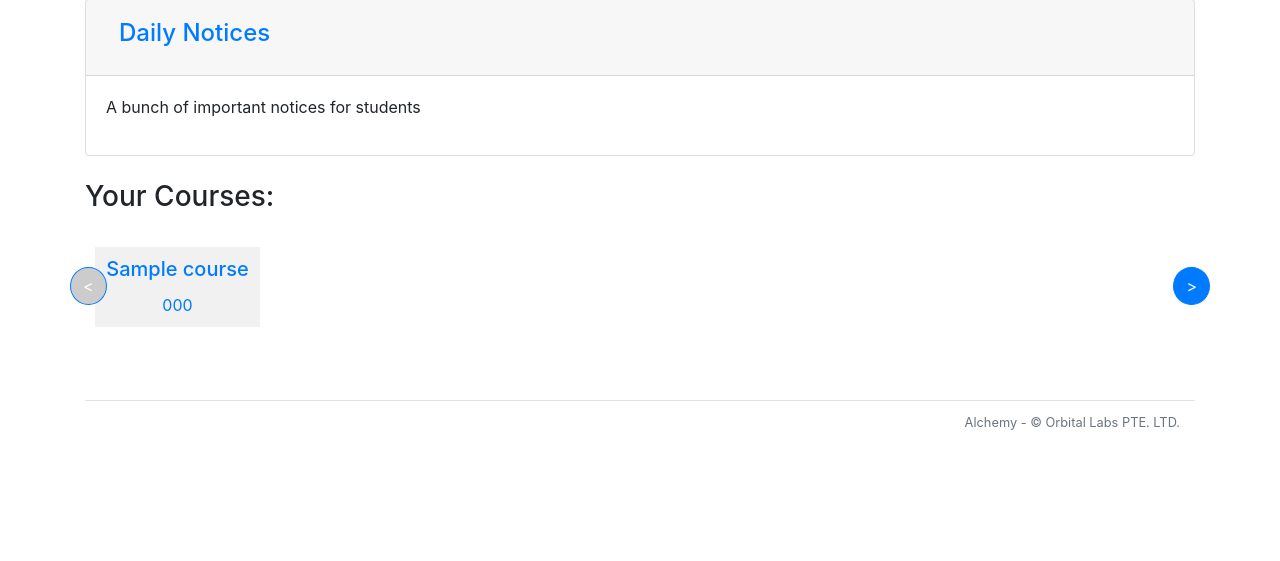
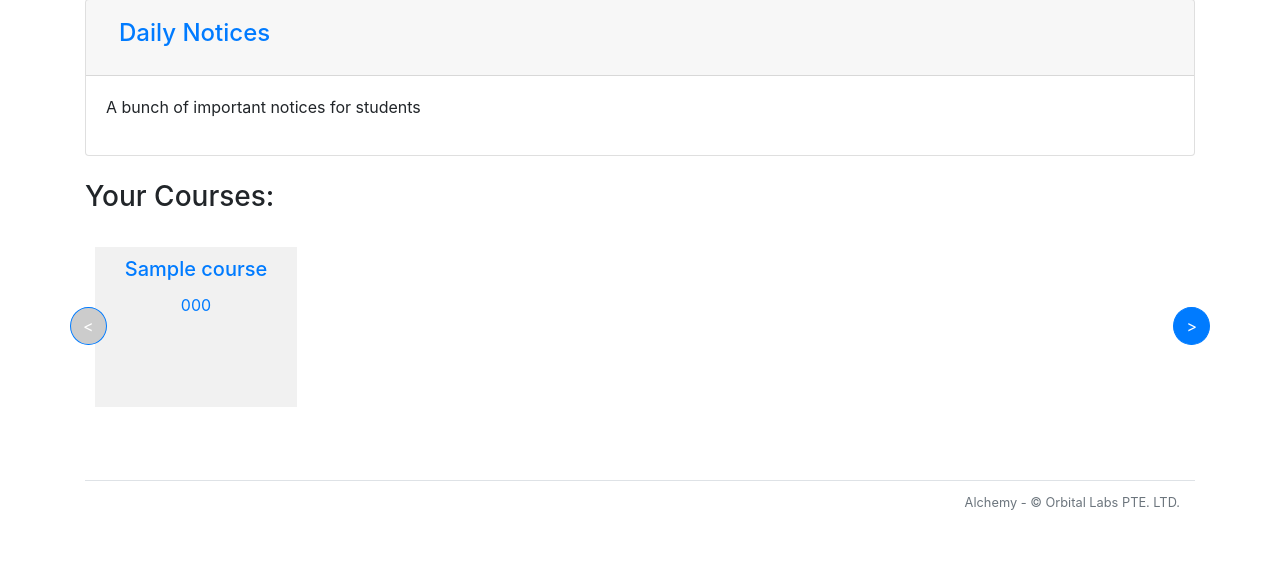
Before and after one commit to RTunley/alchemy, a Flask app: page /account/1/student/1/index in a window 1280 px wide. Shown: the part 301-862 px from the top of the page. Before the commit the page ends 731 px from the top, so only its background shows below. Run offline with Flask 2, Linux system fonts and the light colour scheme; tables that the repository leaves empty hold one stand-in row (values such as "Sample post"); parts of the project's set-up code (start-up, migrations or seed data) failed here and were passed over; some libraries are stand-ins or nearby versions.

Commit message:
Made some aesthetic changes to the course carousel. Still doesn'rt wrap, but we can figure that out later.

```diff
--- a/alchemy/static/course_carousel.css
+++ b/alchemy/static/course_carousel.css
@@ -1,7 +1,7 @@
 .MultiCarousel { float: left; overflow: hidden; padding: 15px; width: 100%; position:relative; }
     .MultiCarousel .MultiCarousel-inner { transition: 1s ease all; float: left; }
         .MultiCarousel .MultiCarousel-inner .item { float: left;}
-        .MultiCarousel .MultiCarousel-inner .item > div { text-align: center; padding:10px; margin:10px; background:#f1f1f1; color:#666;}
+        .MultiCarousel .MultiCarousel-inner .item > div { text-align: center; padding:10px; margin:10px; background:#f1f1f1; color:'red'; height:10em;}
     .MultiCarousel .leftLst, .MultiCarousel .rightLst { position:absolute; border-radius:50%;top:calc(50% - 20px); }
     .MultiCarousel .leftLst { left:0; }
     .MultiCarousel .rightLst { right:0; }
--- a/alchemy/static/course_carousel.js
+++ b/alchemy/static/course_carousel.js
@@ -33,7 +33,6 @@ $(document).ready(function () {
             btnParentSb = $(this).parent().attr(dataItems);
             itemsSplit = btnParentSb.split(',');
             $(this).parent().attr("id", "MultiCarousel" + id);
-
 
             if (bodyWidth >= 1200) {
                 incno = itemsSplit[3];
--- a/alchemy/templates/account/student/index.html
+++ b/alchemy/templates/account/student/index.html
@@ -50,15 +50,15 @@
 <div class="container">
   <h3>Your Courses:</h3>
 	<div class="row">
-		<div class="MultiCarousel" data-items="1,3,5,6" data-slide="1" id="MultiCarousel"  data-interval="1000">
+		<div class="MultiCarousel" data-bs-wrap='true' data-items="1,3,4,5" data-slide="1" id="MultiCarousel"  data-interval="1000">
       <div class="MultiCarousel-inner">
         {% for clazz in g.student.clazzes %}
           <div class="item">
             <div class="card-body">
-              <div><a href="{{ url_for('account.student.course_view', course_id = clazz.course.id) }}" >
+              <a href="{{ url_for('account.student.course_view', course_id = clazz.course.id) }}" >
                 <h5 class="card-title">{{ clazz.course.name }}</h5>
                 <p class="card-text">{{ clazz.code }}</p>
-              </a></div>
+              </a>
             </div>
           </div>
         {% endfor %}
```
